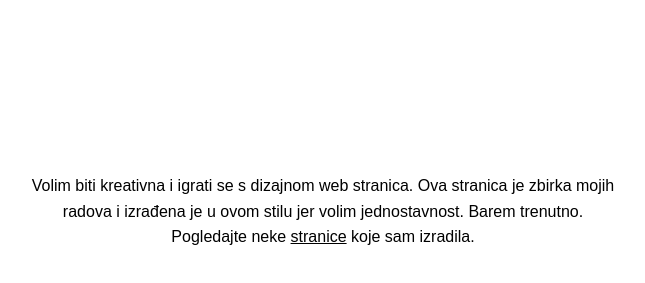
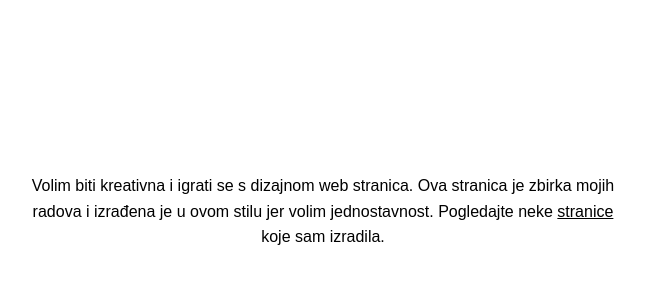
Before and after one commit to DKomX/portfolio, a plain HTML site: page index.html in a window 1280 px wide. Shown: the part 675-958 px from the top of the page, without its empty margins (317-962 px from the left). Drawn offline with Linux system fonts and the light colour scheme.

Commit message:
ispravak teksta

```diff
--- a/index.html
+++ b/index.html
@@ -30,7 +30,7 @@
 
   <main>
     <p>
-      Volim biti kreativna i igrati se s dizajnom web stranica. Ova stranica je zbirka mojih radova i izrađena je u ovom stilu jer volim jednostavnost. Barem trenutno. Pogledajte neke
+      Volim biti kreativna i igrati se s dizajnom web stranica. Ova stranica je zbirka mojih radova i izrađena je u ovom stilu jer volim jednostavnost. Pogledajte neke
       <a href="#" class="underline-link">stranice</a> koje sam izradila.
     </p>
   </main>
```
